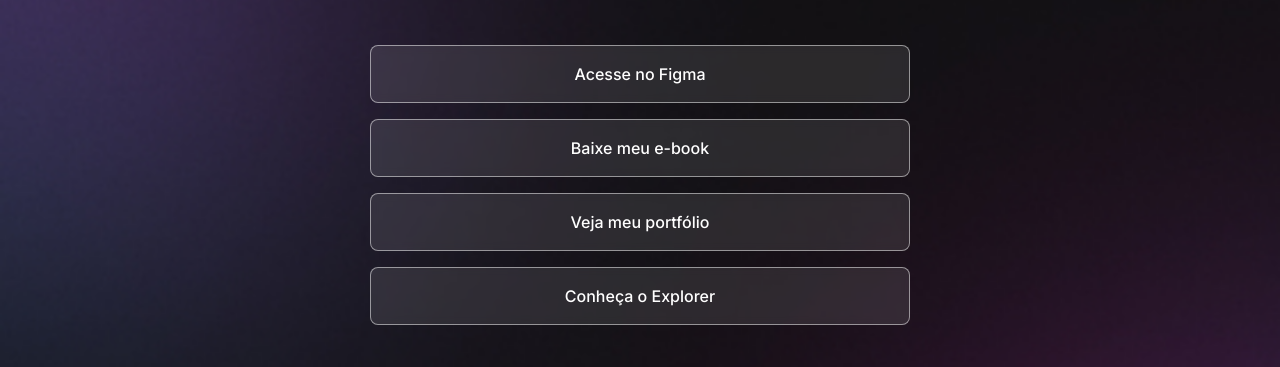
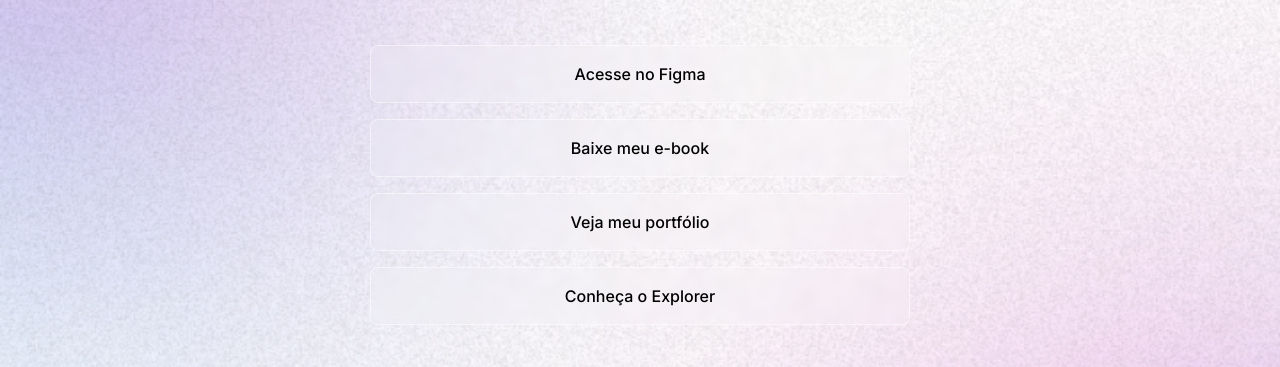
Before and after one commit to Mr1984-Pinheiro/discovery2023, a plain HTML site: page index.html in a window 1280 px wide. Shown: the part 204-571 px from the top of the page. Drawn offline with nearby package versions, Linux system fonts and the light colour scheme.

Commit message:
add starting light mode

```diff
--- a/index.html
+++ b/index.html
@@ -1,5 +1,5 @@
 <!DOCTYPE html>
-<html lang="pt-br">
+<html lang="pt-br" class="light">
 <head>
     <link rel="preconnect" href="https://fonts.googleapis.com">
     <link rel="preconnect" href="https://fonts.gstatic.com" crossorigin>
--- a/style.css
+++ b/style.css
@@ -4,8 +4,18 @@
   box-sizing: border-box;
 }
 
+:root {
+  --text-color: #ffffff;
+  --bg-url: url(./assets/bg-mobile.jpg);
+}
+
+.light {
+  --bg-url: url(./assets/bg-mobile-light.jpg);
+  --text-color: #000000;
+}
+
 body {
-  background-image: url(./assets/bg-mobile.jpg);
+  background-image: var(--bg-url);
   background-repeat: no-repeat;
   background-position: top center;
   background-size: cover; //cobrir
@@ -13,7 +23,7 @@ body {
 
 body * {
   font-family: "Inter", sans-serif;
-  color: #ffffff;
+  color: var(--text-color);
   font-size: 16px;
 }
 
@@ -51,7 +61,7 @@ ul li a {
 }
 
 ul li a:hover {
-  border: 1.5px solid #fff;
+  border: 1.5px solid var(--text-color);
   background: rgba(255, 255, 255, 0.05);
 }
 
```
